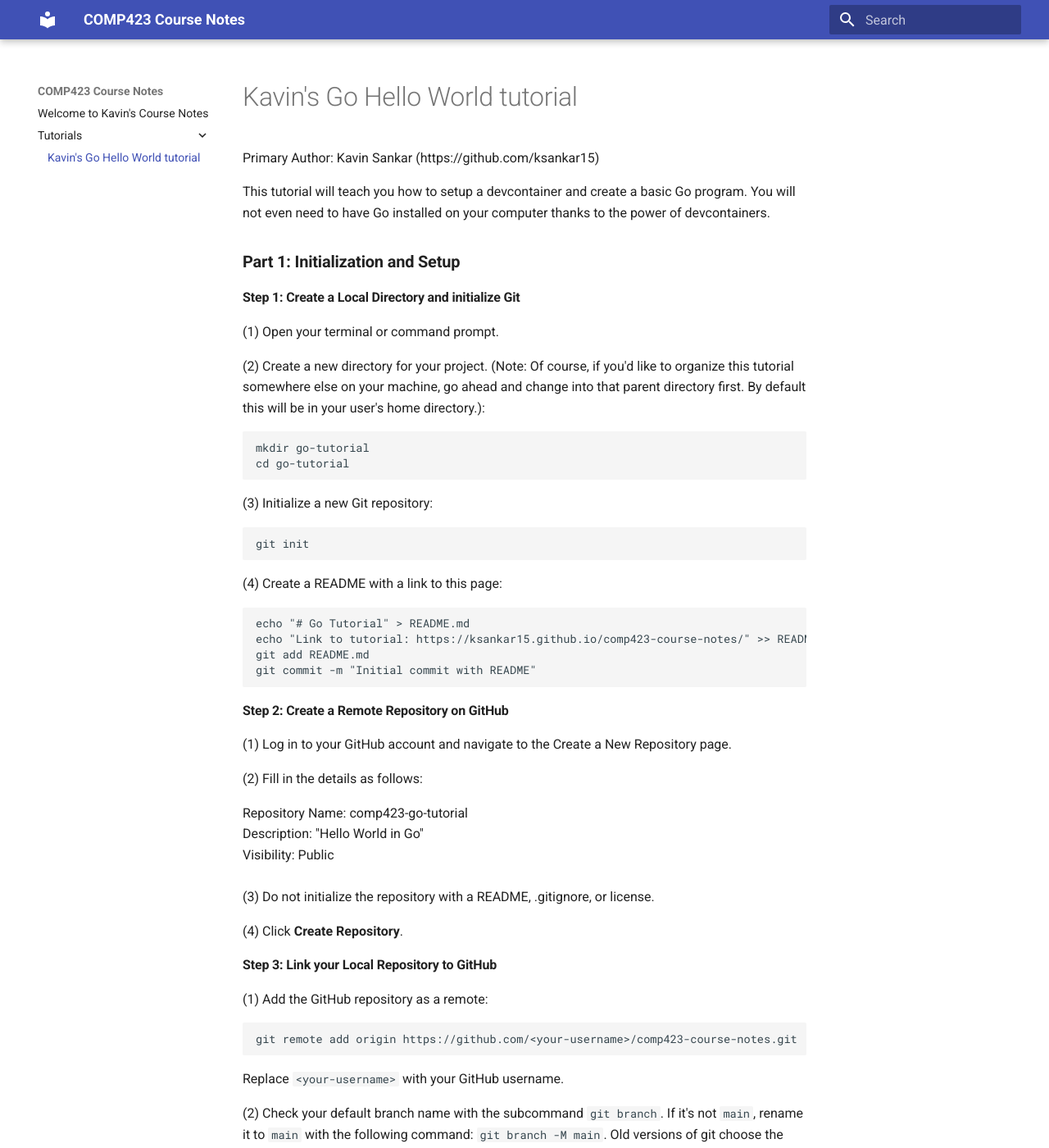
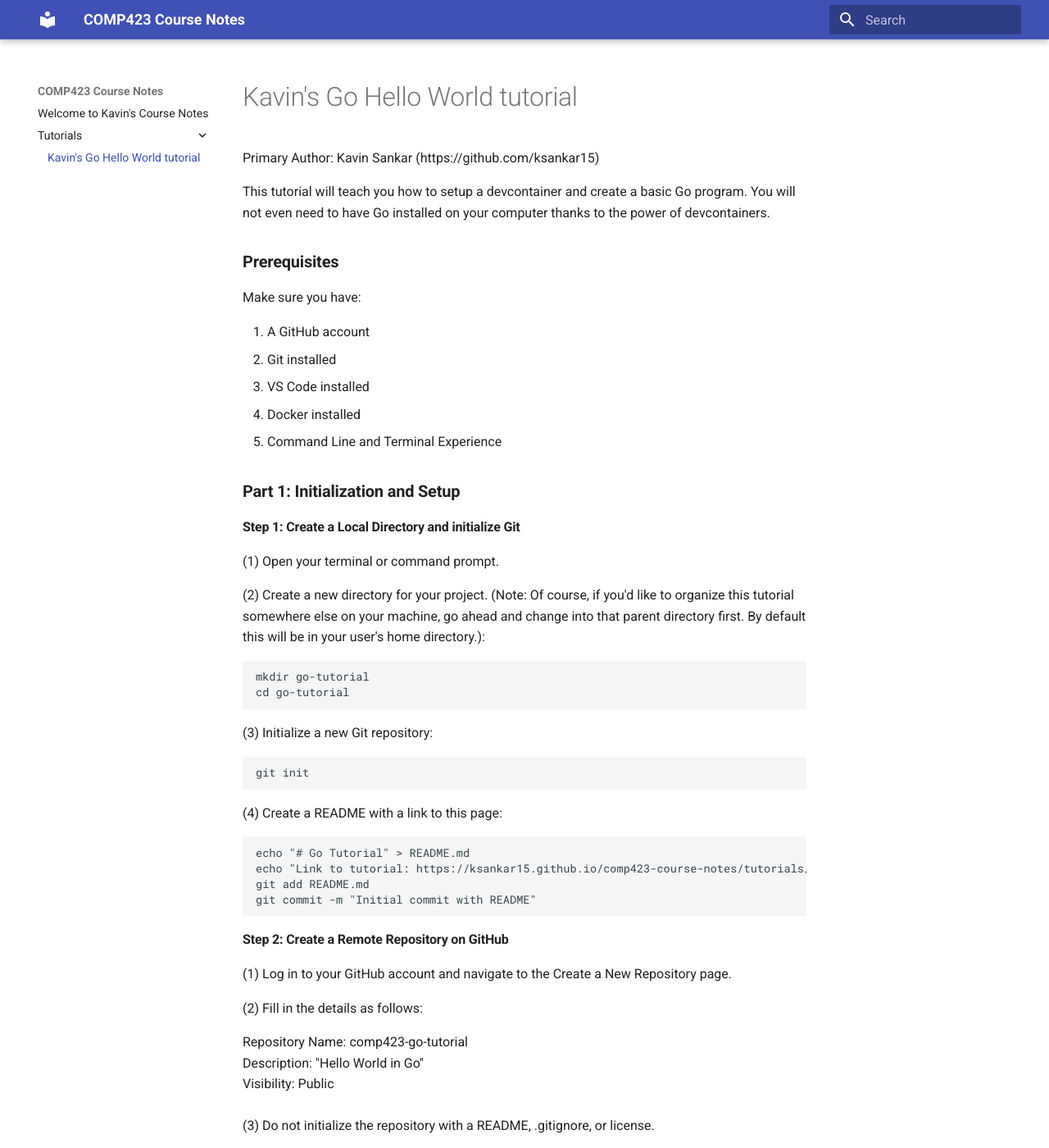
Before and after one commit to ksankar15/comp423-course-notes, an MkDocs documentation site: the page built from docs/tutorials/go-setup.md, in a window 1280 px wide and 1400 px high. Shown: the whole window at 82% size. Built offline with MkDocs 1.6.1 and Material for MkDocs 9.7.7, drawn with Linux system fonts in a browser that asks for light colours; some of the changed text lies outside the part shown.

Commit message:
Final changes

```diff
--- a/docs/tutorials/go-setup.md
+++ b/docs/tutorials/go-setup.md
@@ -3,6 +3,18 @@
 Primary Author: Kavin Sankar (https://github.com/ksankar15)
 
 This tutorial will teach you how to setup a devcontainer and create a basic Go program. You will not even need to have Go installed on your computer thanks to the power of devcontainers.
+
+<h3><strong>Prerequisites</strong></h3>
+
+Make sure you have:
+
+<ol>
+    <li> A GitHub account</li>
+    <li> Git installed</li>
+    <li> VS Code installed</li>
+    <li> Docker installed</li>
+    <li> Command Line and Terminal Experience</li>
+</ol>
 
 <h3><strong>Part 1: Initialization and Setup</strong></h3>
 
@@ -22,7 +34,7 @@ This tutorial will teach you how to setup a devcontainer and create a basic Go p
 (4) Create a README with a link to this page:
 
     echo "# Go Tutorial" > README.md
-    echo "Link to tutorial: https://ksankar15.github.io/comp423-course-notes/" >> README.md
+    echo "Link to tutorial: https://ksankar15.github.io/comp423-course-notes/tutorials/go-setup/" >> README.md
     git add README.md
     git commit -m "Initial commit with README"
 
@@ -44,7 +56,7 @@ Visibility: Public<br>
 
 (1) Add the GitHub repository as a remote:
 
-    git remote add origin https://github.com/<your-username>/comp423-course-notes.git
+    git remote add origin https://github.com/<your-username>/comp423-go-tutorial.git
 
 Replace <code>&lt;your-username&gt;</code> with your GitHub username.
 
```
